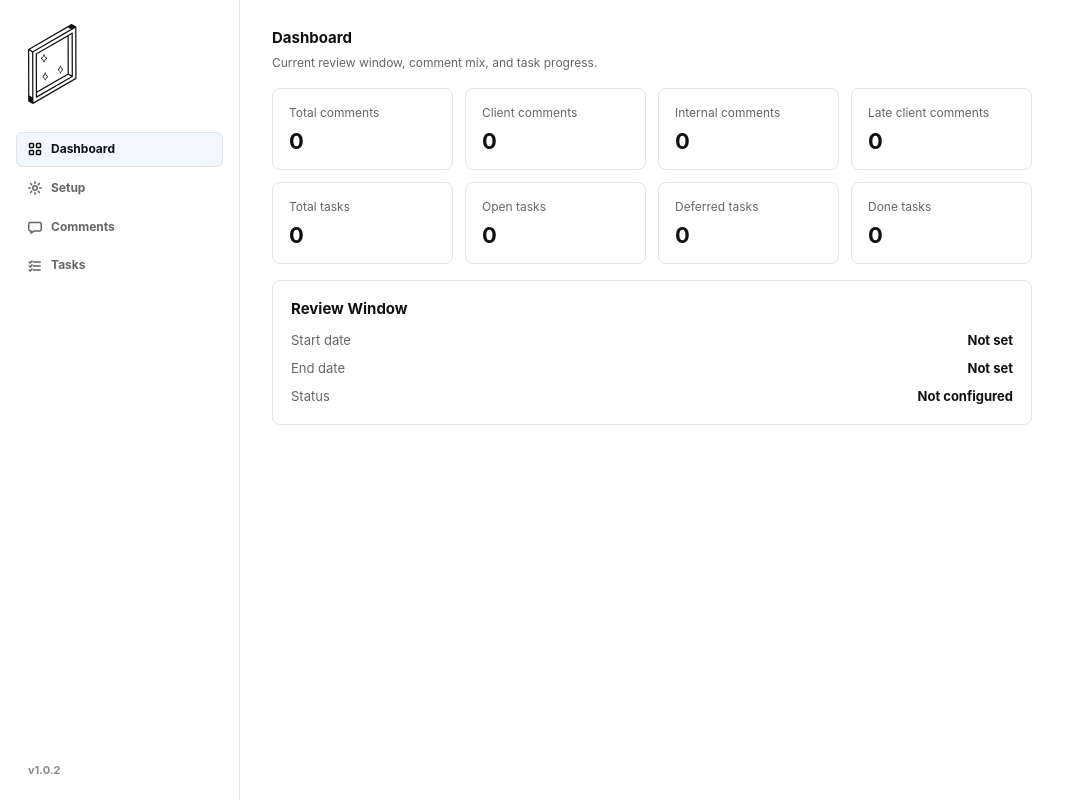
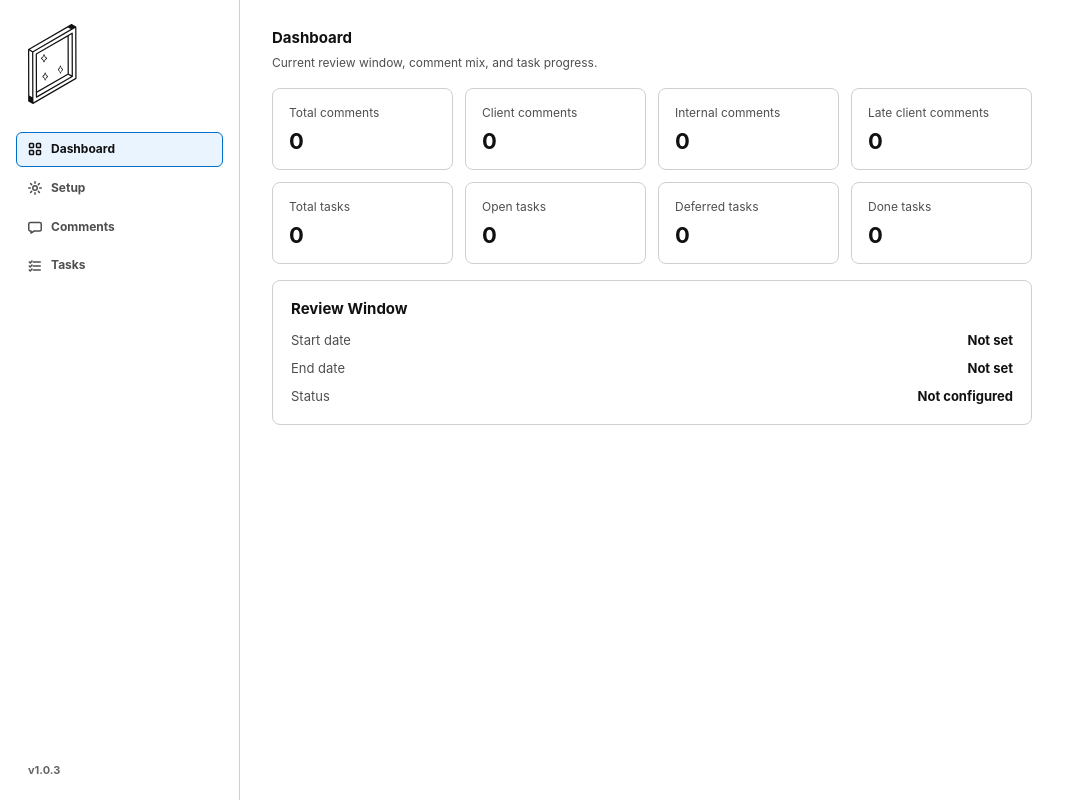
Before and after one commit to aaronbenjaminmay/feedback-window, a React (Vite) app: page / in a window 1280 px wide. Shown: the whole page, without its empty margins (0-1079 px from the left). Built offline with nearby package versions, Linux system fonts and the light colour scheme.

Commit message:
Apply v1.0.3 UI updates

```diff
--- a/package.json
+++ b/package.json
@@ -1,6 +1,6 @@
 {
   "name": "feedback-window",
-  "version": "1.0.0",
+  "version": "1.0.3",
   "type": "module",
   "scripts": {
     "dev": "vite build --watch",
--- a/src/App.tsx
+++ b/src/App.tsx
@@ -20,7 +20,7 @@ const defaultSettings: FeedbackSettings = {
 };
 
 const API_BASE_URL = "https://feedback-window.vercel.app";
-const APP_VERSION = "1.0.2";
+const APP_VERSION = "1.0.3";
 
 type ActiveTab = "dashboard" | "setup" | "comments" | "tasks";
 type ReviewWindowStatus = "Not configured" | "Open" | "Closed" | "Upcoming";
--- a/src/styles/global.css
+++ b/src/styles/global.css
@@ -3,35 +3,38 @@
   --background: #ffffff;
   --surface: #ffffff;
   --surface-muted: #f7f7f7;
-  --surface-active: #f0f7ff;
+  --surface-active: #eaf4ff;
   --text-primary: #111111;
-  --text-secondary: #666666;
-  --text-muted: #8a8a8a;
-  --border: #d7d7d7;
-  --border-subtle: #e5e5e5;
-  --primary: #18a0fb;
-  --primary-hover: #0d8de3;
-  --focus: #18a0fb;
+  --text-secondary: #4f4f4f;
+  --text-muted: #666666;
+  --border: #8c8c8c;
+  --border-subtle: #cfcfcf;
+  --primary: #006fca;
+  --primary-hover: #005ca8;
+  --primary-text: #ffffff;
+  --focus: #006fca;
+  --focus-ring: rgba(0, 111, 202, 0.3);
+  --focus-ring-strong: rgba(0, 111, 202, 0.44);
   --button-primary: #111111;
   --button-primary-hover: #000000;
-  --button-disabled-bg: #eeeeee;
+  --button-disabled-bg: #e0e0e0;
   --danger: #991b1b;
-  --danger-bg: #fff7f7;
+  --danger-bg: #fff3f3;
   --danger-bg-strong: #fee2e2;
-  --danger-border: #fecaca;
-  --success: #166534;
-  --success-bg: #f0fdf4;
-  --success-bg-strong: #dcfce7;
-  --success-border: #bbf7d0;
-  --warning: #7f1d1d;
+  --danger-border: #b91c1c;
+  --success: #0f5a2a;
+  --success-bg: #edf9f0;
+  --success-bg-strong: #d9f2df;
+  --success-border: #2f7d45;
+  --warning: #7a271a;
   --badge-internal-text: #075985;
-  --badge-internal-bg: #e0f2fe;
+  --badge-internal-bg: #dff3ff;
   --badge-client-text: #5b21b6;
-  --badge-client-bg: #ede9fe;
+  --badge-client-bg: #eee7ff;
   --badge-late-text: #991b1b;
   --badge-late-bg: #fee2e2;
-  --badge-on-time-text: #166534;
-  --badge-on-time-bg: #dcfce7;
+  --badge-on-time-text: #0f5a2a;
+  --badge-on-time-bg: #dff5e5;
 }
 
 @media (prefers-color-scheme: dark) {
@@ -40,37 +43,39 @@
     --background: #1e1e1e;
     --surface: #2c2c2c;
     --surface-muted: #383838;
-    --surface-active: #303842;
+    --surface-active: #26384a;
     --text-primary: #f5f5f5;
-    --text-secondary: #b3b3b3;
-    --text-muted: #8f8f8f;
-    --border: #444444;
-    --border-subtle: #333333;
-    --primary: #8abff5;
-    --primary-hover: #abd2fb;
-    --focus: #8abff5;
+    --text-secondary: #c4c4c4;
+    --text-muted: #a8a8a8;
+    --border: #777777;
+    --border-subtle: #4f4f4f;
+    --primary: #9dccff;
+    --primary-hover: #c4e1ff;
+    --primary-text: #111111;
+    --focus: #9dccff;
+    --focus-ring: rgba(157, 204, 255, 0.34);
+    --focus-ring-strong: rgba(157, 204, 255, 0.52);
     --button-primary: #f5f5f5;
     --button-primary-hover: #ffffff;
-    --button-disabled-bg: #3f3f3f;
-    --danger: #f0a0a0;
+    --button-disabled-bg: #4a4a4a;
+    --danger: #ffb4b4;
     --danger-bg: #3a2c2f;
-    --danger-bg-strong: #463033;
-    --danger-border: #654145;
-    --success: #a7d8b1;
+    --danger-bg-strong: #4a3033;
+    --danger-border: #b86b70;
+    --success: #b8e5bf;
     --success-bg: #29362d;
-    --success-bg-strong: #304335;
-    --success-border: #4d654f;
-    --warning: #f0b4a8;
-    --badge-internal-text: #a9d8f5;
-    --badge-internal-bg: #243743;
-    --badge-client-text: #d8c9ff;
-    --badge-client-bg: #353144;
-    --badge-late-text: #f0b0b0;
-    --badge-late-bg: #433033;
-    --badge-on-time-text: #b7ddb9;
-    --badge-on-time-bg: #2f3d33;
+    --success-bg-strong: #304b36;
+    --success-border: #79a881;
+    --warning: #ffc0b3;
+    --badge-internal-text: #c1e7ff;
+    --badge-internal-bg: #233d4e;
+    --badge-client-text: #e3d7ff;
+    --badge-client-bg: #3c3450;
+    --badge-late-text: #ffc7c7;
+    --badge-late-bg: #4b3033;
+    --badge-on-time-text: #c8efcf;
+    --badge-on-time-bg: #304735;
   }
-
 }
 
 body {
@@ -162,7 +167,7 @@ textarea {
 }
 
 .nav-item.active {
-  border-color: var(--border-subtle);
+  border-color: var(--focus);
   color: var(--text-primary);
   background: var(--surface-active);
   box-shadow: none;
@@ -256,7 +261,28 @@ input:focus,
 select:focus,
 textarea:focus {
   border-color: var(--focus);
-  outline: 2px solid rgba(24, 160, 251, 0.18);
+  outline: 2px solid var(--focus-ring);
+  outline-offset: 1px;
+}
+
+button:focus-visible,
+input:focus-visible,
+select:focus-visible,
+textarea:focus-visible,
+.nav-item:focus-visible,
+.accordion-trigger:focus-visible,
+.source-link:focus-visible,
+.thread-accordion summary:focus-visible {
+  outline: 2px solid var(--focus);
+  outline-offset: 2px;
+}
+
+button:focus-visible,
+.nav-item:focus-visible,
+.accordion-trigger:focus-visible,
+.source-link:focus-visible,
+.thread-accordion summary:focus-visible {
+  box-shadow: 0 0 0 4px var(--focus-ring);
 }
 
 button {
@@ -288,7 +314,7 @@ button:disabled:hover {
 .secondary-button {
   width: 100%;
   margin-top: 12px;
-  border: 1px solid var(--border-subtle);
+  border: 1px solid var(--border);
   color: var(--text-primary);
   background: var(--surface);
 }
@@ -404,6 +430,7 @@ button:disabled:hover {
 
 .primary-action {
   background: var(--primary);
+  color: var(--primary-text);
 }
 
 .primary-action:hover {
```
Also changed, not shown: 2 other files (tests, documents, lock files or other folders).
